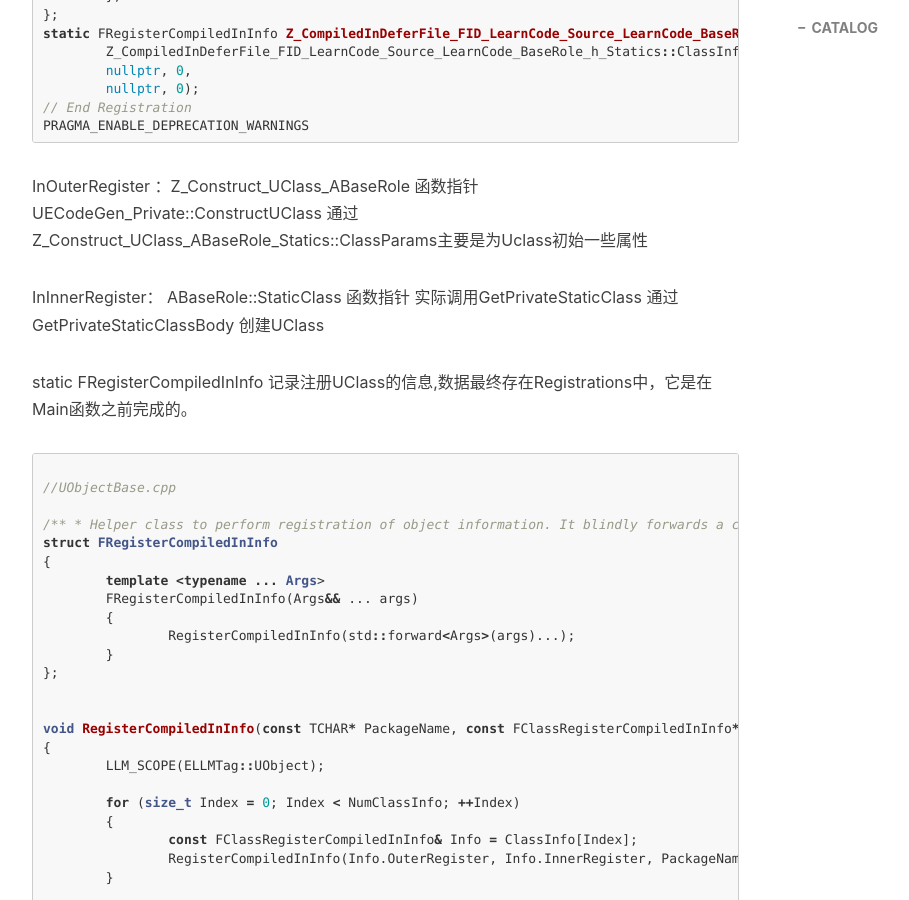
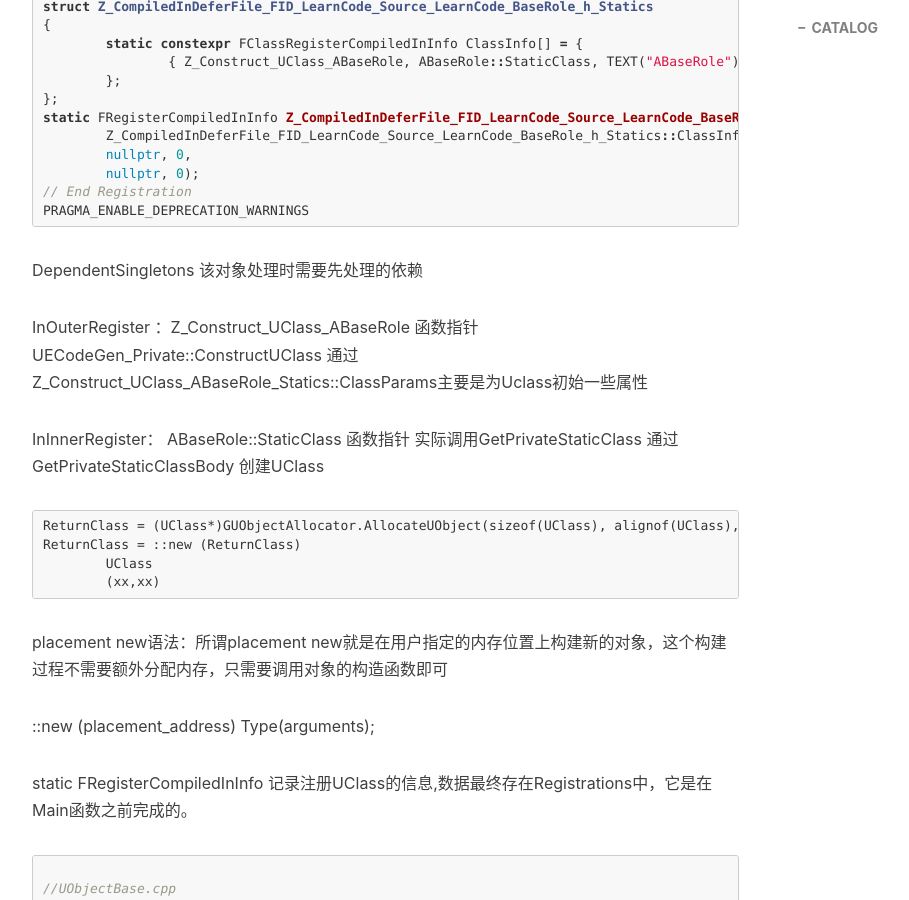
Before and after one commit to chenanbao/chenanbao.github.io, a Jekyll site: the page built from _posts/2025-04-15-反射.md, in a window 1280 px wide and 900 px high, scrolled down 7419 px. Shown: the whole window, without its empty margins (233-1142 px from the left). Built offline with Jekyll 4.4.1, drawn with Linux system fonts in a browser that asks for light colours; nearby versions of some CDN libraries; comment, search, counter and statistics services are not loaded; some of the changed text lies outside the part shown.

Commit message:
补充构造Uclass

````diff
--- a/_posts/2025-04-15-反射.md
+++ b/_posts/2025-04-15-反射.md
@@ -360,6 +360,8 @@ DECLARE_SERIALIZER宏 ，系列化对象 DECLARE_SERIALIZER(ABaseRole)
 
 移动构造函数ABaseRole(ABaseRole&&)和拷贝函数ABaseRole(const ABaseRole&)被禁用。
 
+如果是GENERATED_BODY_LEGACY 需要自己实现这个构造函数 NO_API UTestBTTask_Log(const FObjectInitializer& ObjectInitializer = FObjectInitializer::Get()); \
+
 
 接着是二个和 hot-reload相关的宏
 
@@ -511,9 +513,23 @@ static FRegisterCompiledInInfo Z_CompiledInDeferFile_FID_LearnCode_Source_LearnC
 PRAGMA_ENABLE_DEPRECATION_WARNINGS
 ```
 
+DependentSingletons 该对象处理时需要先处理的依赖
+
 InOuterRegister ：Z_Construct_UClass_ABaseRole 函数指针  UECodeGen_Private::ConstructUClass 通过Z_Construct_UClass_ABaseRole_Statics::ClassParams主要是为Uclass初始一些属性
 
 InInnerRegister： ABaseRole::StaticClass 函数指针 实际调用GetPrivateStaticClass 通过GetPrivateStaticClassBody 创建UClass
+
+
+	ReturnClass = (UClass*)GUObjectAllocator.AllocateUObject(sizeof(UClass), alignof(UClass), true);
+	ReturnClass = ::new (ReturnClass)
+		UClass
+		(xx,xx)
+
+placement new语法：所谓placement new就是在用户指定的内存位置上构建新的对象，这个构建过程不需要额外分配内存，只需要调用对象的构造函数即可
+
+::new (placement_address) Type(arguments);
+
+
 
 static FRegisterCompiledInInfo 记录注册UClass的信息,数据最终存在Registrations中，它是在Main函数之前完成的。
 ```c++
````
